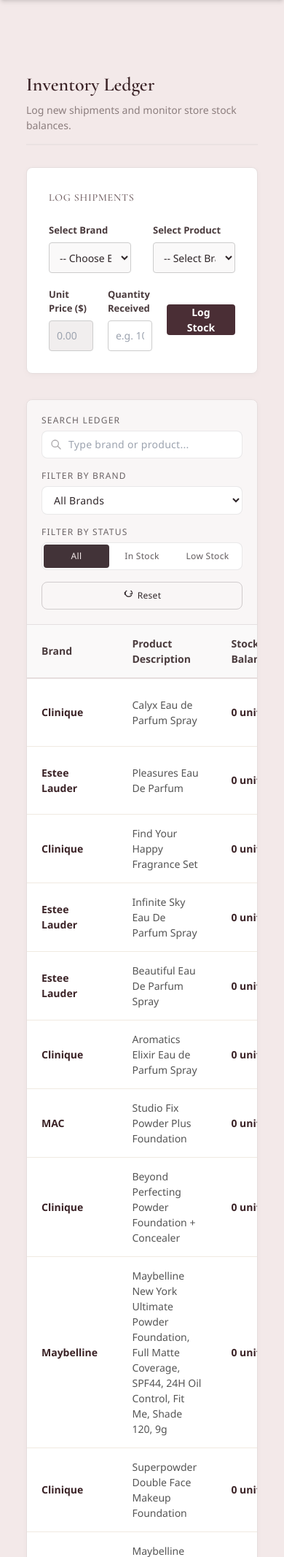
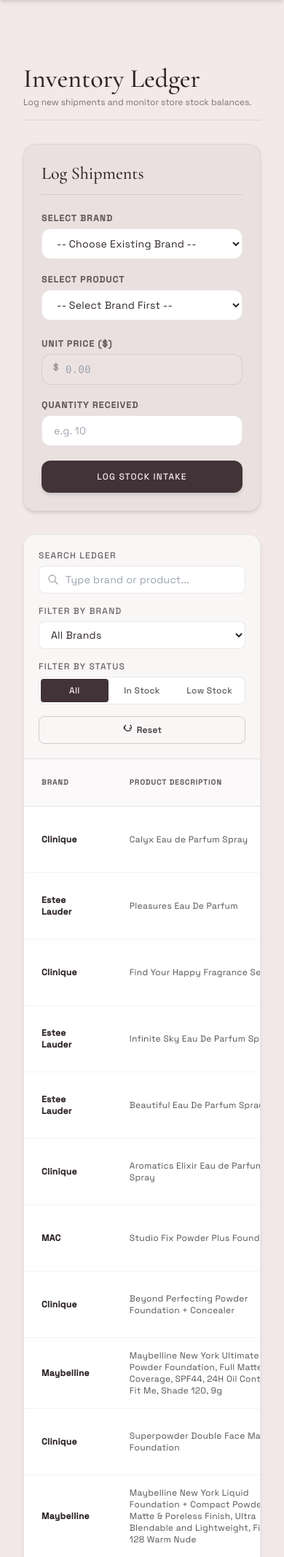
Before and after one commit to renashadahal/makeupsalesprediction, a Flask app: page /inventory in a window 390 px wide. Shown: the part 253-2386 px from the top of the page at 73% size. Run offline with Flask 3, Linux system fonts and the light colour scheme; the visitor is signed in with stand-in values (Sample User, id 1); some libraries are stand-ins or nearby versions.

Commit message:
feat(inventory): make inventory ledger page responsive

```diff
--- a/templates/inventory.html
+++ b/templates/inventory.html
@@ -1,23 +1,23 @@
 {% extends "base.html" %}
 {% block content %}
-<div style="max-width: 1000px; margin: 40px auto; padding: 0 20px; font-family: 'Segoe UI', Tahoma, Geneva, Verdana, sans-serif;">
+<div class="max-w-5xl mx-auto px-4 py-8 space-y-8">
 
-    <div style="margin-bottom: 30px; border-bottom: 2px solid #eae2e2; padding-bottom: 15px;">
-        <h2 style="color: #3a2226; margin: 0 0 5px 0; font-size: 26px; font-weight: 600;">Inventory Ledger</h2>
-        <p style="color: #8c7e7e; font-size: 14px; margin: 0;">Log new shipments and monitor store stock balances.</p>
+    <div class="border-b border-noireText/10 pb-4">
+        <h2 class="text-4xl text-noireText font-serif">Inventory Ledger</h2>
+        <p class="text-xs text-noireText/60 font-light mt-1">Log new shipments and monitor store stock balances.</p>
     </div>
 
-    <div style="background: #ffffff; padding: 30px; border-radius: 8px; border: 1px solid #e6dede; box-shadow: 0 2px 8px rgba(0,0,0,0.03); margin-bottom: 35px;">
-        <div style="display: flex; justify-content: space-between; align-items: center; margin-bottom: 25px;">
-            <h3 style="font-size: 14px; text-transform: uppercase; letter-spacing: 0.8px; color: #705e61; margin: 0;">Log Shipments</h3>
+    <div class="bg-parchment p-6 rounded-2xl border border-noireText/5 shadow-md">
+        <div class="border-b border-noireText/10 pb-3 mb-6">
+            <h3 class="text-2xl text-noireText font-serif">Log Shipments</h3>
         </div>
 
-        <form action="{{ url_for('inventory_view') }}" method="POST" style="display: flex; flex-direction: column; gap: 20px;">
+        <form action="{{ url_for('inventory_view') }}" method="POST" class="space-y-6">
 
-            <div style="display: grid; grid-template-columns: 1fr 1fr; gap: 30px; align-items: start;">
-                <div style="display: flex; flex-direction: column; gap: 6px;">
-                    <label style="font-size: 13px; font-weight: 600; color: #4a3b3d;">Select Brand</label>
-                    <select id="brand_select" name="brand" onchange="handleBrandChange()" required style="padding: 10px; border: 1px solid #cccccc; border-radius: 4px; background-color: #faf9f9; font-size: 14px; height: 42px; width: 100%;">
+            <div class="grid grid-cols-1 md:grid-cols-2 gap-5 text-xs tracking-wide">
+                <div class="flex flex-col gap-1.5">
+                    <label class="block font-semibold uppercase text-noireText/70 tracking-widest">Select Brand</label>
+                    <select id="brand_select" name="brand" onchange="handleBrandChange()" required class="w-full px-4 py-2.5 rounded-xl bg-white border border-noireText/10 text-noireText focus:outline-none focus:border-dustyRose focus:ring-1 focus:ring-dustyRose transition-all text-sm">
                         <option value="">-- Choose Existing Brand --</option>
                         {% for brand in brands %}
                         <option value="{{ brand }}">{{ brand }}</option>
@@ -25,32 +25,35 @@
                     </select>
                 </div>
 
-                <div style="display: flex; flex-direction: column; gap: 6px;">
-                    <label style="font-size: 13px; font-weight: 600; color: #4a3b3d;">Select Product</label>
-                    <select id="product_select" name="product" onchange="handleProductChange()" required style="padding: 10px; border: 1px solid #cccccc; border-radius: 4px; background-color: #faf9f9; font-size: 14px; height: 42px; width: 100%;">
+                <div class="flex flex-col gap-1.5">
+                    <label class="block font-semibold uppercase text-noireText/70 tracking-widest">Select Product</label>
+                    <select id="product_select" name="product" onchange="handleProductChange()" required class="w-full px-4 py-2.5 rounded-xl bg-white border border-noireText/10 text-noireText focus:outline-none focus:border-dustyRose focus:ring-1 focus:ring-dustyRose transition-all text-sm">
                         <option value="">-- Select Brand First --</option>
                     </select>
                 </div>
             </div>
 
-            <div style="display: grid; grid-template-columns: 1fr 1fr 1fr; gap: 20px; align-items: end;">
-                <div style="display: flex; flex-direction: column; gap: 6px;">
-                    <label style="font-size: 13px; font-weight: 600; color: #4a3b3d;">Unit Price ($)</label>
-                    <input type="text" id="price_input" name="price" placeholder="0.00" readonly style="padding: 10px; border: 1px solid #cccccc; border-radius: 4px; font-size: 14px; height: 42px; background-color: #f1eeee; color: #555555; box-sizing: border-box; width: 100%;">
+            <div class="grid grid-cols-1 md:grid-cols-3 gap-5 text-xs tracking-wide items-end">
+                <div class="flex flex-col gap-1.5">
+                    <label class="block font-semibold uppercase text-noireText/70 tracking-widest">Unit Price ($)</label>
+                    <div class="relative">
+                        <span class="absolute left-4 top-2.5 text-noireText/50 font-medium">$</span>
+                        <input type="text" id="price_input" name="price" placeholder="0.00" readonly class="w-full pl-8 pr-4 py-2.5 rounded-xl bg-velvet/20 border border-noireText/10 text-noireText font-mono font-medium focus:outline-none cursor-not-allowed text-sm">
                     </div>
-                <div style="display: flex; flex-direction: column; gap: 6px;">
-                    <label style="font-size: 13px; font-weight: 600; color: #4a3b3d;">Quantity Received</label>
-                    <input type="text" id="quantity_received" name="quantity_received" placeholder="e.g. 10" required style="padding: 10px; border: 1px solid #cccccc; border-radius: 4px; font-size: 14px; height: 42px; box-sizing: border-box; width: 100%;">
+                </div>
+                <div class="flex flex-col gap-1.5">
+                    <label class="block font-semibold uppercase text-noireText/70 tracking-widest">Quantity Received</label>
+                    <input type="text" id="quantity_received" name="quantity_received" placeholder="e.g. 10" required class="w-full px-4 py-2.5 rounded-xl bg-white border border-noireText/10 text-noireText focus:outline-none focus:border-dustyRose focus:ring-1 focus:ring-dustyRose transition-all text-sm">
                 </div>
                 <div>
-                    <button type="submit" style="background: #4a2e35; color: white; border: none; padding: 0 24px; border-radius: 4px; font-size: 14px; font-weight: 600; height: 42px; width: 100%; cursor: pointer;">Log Stock Intake</button>
+                    <button type="submit" class="w-full px-8 py-3 bg-deepWine hover:bg-noireText text-velvet font-medium uppercase tracking-widest text-xs rounded-xl transition-all shadow-md h-[44px]">Log Stock Intake</button>
                 </div>
             </div>
 
         </form>
     </div>
 
-    <div style="background: #ffffff; border-radius: 8px; border: 1px solid #e6dede; box-shadow: 0 2px 8px rgba(0,0,0,0.03); overflow: hidden;">
+    <div class="bg-white rounded-2xl border border-noireText/10 shadow-md overflow-hidden">
         <!-- Search & Filter Controls -->
         <div class="p-5 border-b border-noireText/10 bg-parchment/30 flex flex-col md:flex-row gap-4 items-stretch md:items-end justify-between text-xs tracking-wide">
             <div class="flex-grow grid grid-cols-1 md:grid-cols-3 gap-4">
@@ -101,44 +104,46 @@
             </button>
         </div>
 
-        <table style="width: 100%; border-collapse: collapse; text-align: left; font-size: 14px;">
+        <div class="overflow-x-auto w-full">
+            <table class="w-full text-left text-xs tracking-wide border-collapse min-w-[600px]">
                 <thead>
-                <tr style="background: #faf9f9; border-bottom: 2px solid #e6dede;">
-                    <th style="padding: 15px 20px; font-weight: 600; color: #4a3b3d; width: 25%;">Brand</th>
-                    <th style="padding: 15px 20px; font-weight: 600; color: #4a3b3d; width: 45%;">Product Description</th>
-                    <th style="padding: 15px 20px; font-weight: 600; color: #4a3b3d; width: 15%;">Stock Balance</th>
-                    <th style="padding: 15px 20px; font-weight: 600; color: #4a3b3d; width: 15%;">Alert Status</th>
+                    <tr class="bg-parchment/20 border-b border-noireText/10 text-noireText/70 uppercase text-[10px] tracking-widest">
+                        <th class="py-4 px-6 font-semibold">Brand</th>
+                        <th class="py-4 px-6 font-semibold">Product Description</th>
+                        <th class="py-4 px-6 font-semibold">Stock Balance</th>
+                        <th class="py-4 px-6 font-semibold">Alert Status</th>
                     </tr>
                 </thead>
                 <tbody id="inventory_table_body">
                     {% for item in inventory_items %}
                     {% set item_status = 'low' if item.stock|int < 10 else 'in-stock' %}
-                <tr class="inventory-row" data-brand="{{ item.brand }}" data-product="{{ item.product_name }}" data-status="{{ item_status }}" style="border-bottom: 1px solid #f0eae1;">
-                    <td style="padding: 15px 20px; font-weight: bold; color: #3a2226;">{{ item.brand }}</td>
-                    <td style="padding: 15px 20px; color: #555555;">{{ item.product_name }}</td>
-                    <td style="padding: 15px 20px; font-weight: 600; color: #3a2226;">{{ item.stock }} units</td>
-                    <td style="padding: 15px 20px;">
+                    <tr class="inventory-row border-b border-noireText/5 hover:bg-velvet/20 transition-colors" data-brand="{{ item.brand }}" data-product="{{ item.product_name }}" data-status="{{ item_status }}">
+                        <td class="py-4 px-6 font-bold text-noireText">{{ item.brand }}</td>
+                        <td class="py-4 px-6 text-noireText/80">{{ item.product_name }}</td>
+                        <td class="py-4 px-6 font-mono font-medium text-noireText">{{ item.stock }} units</td>
+                        <td class="py-4 px-6">
                             {% if item.stock|int < 10 %}
-                            <span style="color: #c92a2a; background: #fff5f5; padding: 4px 8px; border-radius: 4px; font-size: 12px; font-weight: 600; display: inline-block;">⚠️ Low Stock</span>
+                                <span class="text-rose-700 bg-rose-50 px-2.5 py-1 rounded-lg text-[11px] font-semibold inline-block border border-rose-200/50">⚠️ Low Stock</span>
                             {% else %}
-                            <span style="color: #2b8a3e; background: #f4fbf7; padding: 4px 8px; border-radius: 4px; font-size: 12px; font-weight: 600; display: inline-block;">✓ In Stock</span>
+                                <span class="text-emerald-700 bg-emerald-50 px-2.5 py-1 rounded-lg text-[11px] font-semibold inline-block border border-emerald-200/50">✓ In Stock</span>
                             {% endif %}
                         </td>
                     </tr>
                     {% else %}
                     <tr>
-                    <td colspan="4" style="padding: 30px; text-align: center; color: #8c7e7e; font-style: italic; background: #faf9f9;">
+                        <td colspan="4" class="py-8 text-center text-noireText/40 italic text-sm">
                             No stock ledger records found. Fill the form above to add inventory.
                         </td>
                     </tr>
                     {% endfor %}
                     <tr id="no_results_row" style="display: none;">
-                    <td colspan="4" style="padding: 30px; text-align: center; color: #8c7e7e; font-style: italic; background: #faf9f9;">
+                        <td colspan="4" class="py-8 text-center text-noireText/40 italic text-sm">
                             No matching ledger records found for current filters.
                         </td>
                     </tr>
                 </tbody>
             </table>
+        </div>
     </div>
 
 </div>
```
Lines whose indentation alone changed are shown as unchanged.
